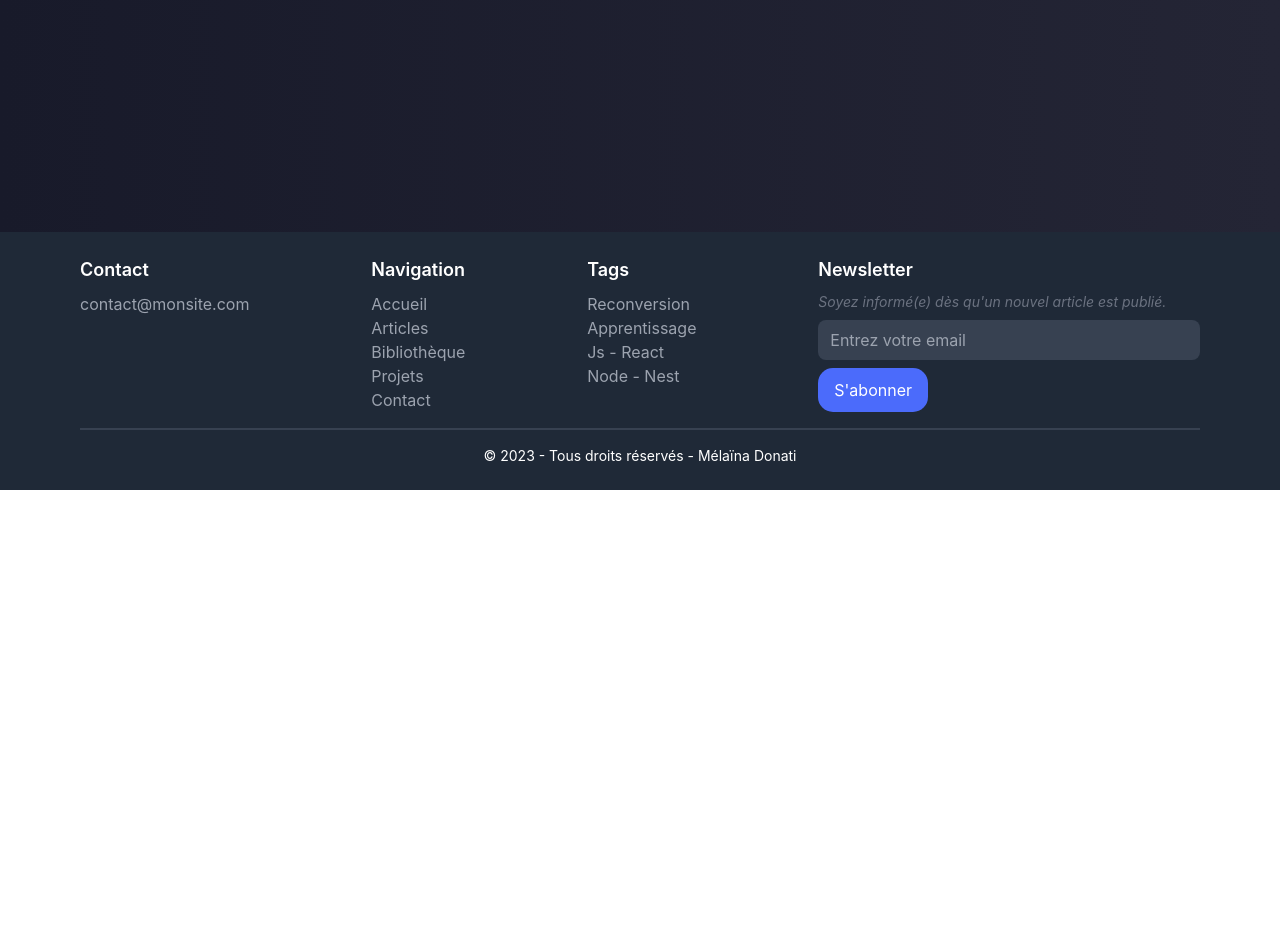
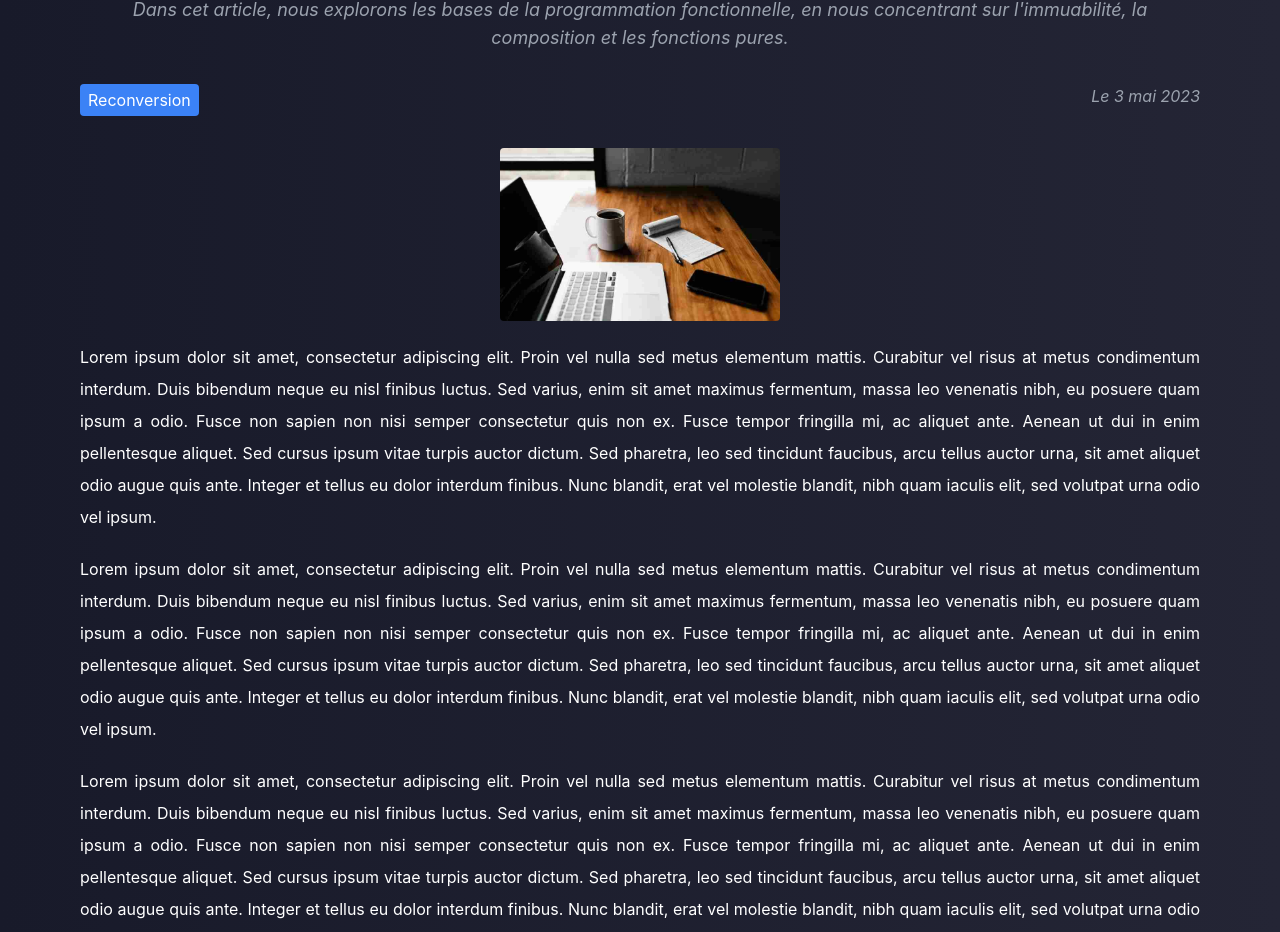
Before and after one commit to melcd238/blog-passion-dev, a React (Create React App) app: page /articles/1 in a window 1280 px wide. Shown: the part 310-1242 px from the top of the page. Before the commit the page ends 800 px from the top, so only its background shows below. Built offline with nearby package versions, Linux system fonts and the light colour scheme.

Commit message:
create article page

```diff
--- a/src/App.tsx
+++ b/src/App.tsx
@@ -6,6 +6,7 @@ import Articles from "./nouveau-chapitre-blog/adapters/primary/pages/articles";
 import Bibliotheque from "./nouveau-chapitre-blog/adapters/primary/pages/bibliotheque";
 import Projets from "./nouveau-chapitre-blog/adapters/primary/pages/projets";
 import Contact from "./nouveau-chapitre-blog/adapters/primary/pages/contact";
+import Article from "./nouveau-chapitre-blog/adapters/primary/pages/article";
 
 function App() {
     return (
@@ -16,6 +17,7 @@ function App() {
           <Routes>
             <Route path="/" element={<Accueil />} />
             <Route path="/articles" element={<Articles />} />
+            <Route path="/articles/:id" element={<Article />} />
             <Route path="/bibliotheque" element={<Bibliotheque />} />
             <Route path="/projets" element={<Projets />} />
             <Route path="/contact" element={<Contact />} />
--- a/src/nouveau-chapitre-blog/adapters/primary/components/biographie.tsx
+++ b/src/nouveau-chapitre-blog/adapters/primary/components/biographie.tsx
@@ -29,10 +29,10 @@ const Biographie = () => {
                 </p>
                 <div className="flex justify-center mt-5">
                     <a href="https://www.linkedin.com/in/melainadonati/" rel="noopener noreferrer" target="_blank"  className="mx-2">
-                        <img src={Linkdin} alt="logo lk" className="w-16 h-5"/>
+                        <img src={Linkdin} alt="logo lk" className="w-18 h-5"/>
                     </a>
                     <a href="https://github.com/melcd238" rel="noopener noreferrer" target="_blank"  className="mx-2">
-                        <img src={GitHub_Logo} alt="logo github" className="w-16 h-6"/>
+                        <img src={GitHub_Logo} alt="logo github" className="w-18 h-6"/>
                     </a>
                 </div>
             </div>
--- /dev/null
+++ b/src/nouveau-chapitre-blog/adapters/primary/pages/article.tsx
@@ -0,0 +1,57 @@
+import ImgOrdi from '../assets/imgOrdi.jpg';
+
+const Article = () => {
+    return (
+        <div className="mx-10 my-10">
+          <div className="flex-1 text-center">
+            <h1 className="text-3xl font-bold mb-6">La programmation fonctionnelle en JavaScript</h1>
+            <h2 className="text-lg text-gray-400  italic">Dans cet article, nous explorons les bases de la programmation fonctionnelle,
+             en nous concentrant sur l'immuabilité, la composition et les fonctions pures.</h2>
+          </div>
+
+          <div className="flex justify-between my-8">
+            <div className="bg-blue-500 text-white rounded px-2 py-1">Reconversion</div>
+            <p className="text-gray-400 italic">Le 3 mai 2023</p>
+          </div>
+
+          <div className="w-1/4 mt-4 mx-auto">
+            <img src={ImgOrdi} alt="ordinateur" className="rounded" />
+          </div>
+
+          <div className="text-justify">
+            <p className="leading-8 my-5">
+              Lorem ipsum dolor sit amet, consectetur adipiscing elit. Proin vel nulla sed metus elementum mattis. Curabitur
+              vel risus at metus condimentum interdum. Duis bibendum neque eu nisl finibus luctus. Sed varius, enim sit amet
+              maximus fermentum, massa leo venenatis nibh, eu posuere quam ipsum a odio. Fusce non sapien non nisi semper
+              consectetur quis non ex. Fusce tempor fringilla mi, ac aliquet ante. Aenean ut dui in enim pellentesque
+              aliquet. Sed cursus ipsum vitae turpis auctor dictum. Sed pharetra, leo sed tincidunt faucibus, arcu tellus
+              auctor urna, sit amet aliquet odio augue quis ante. Integer et tellus eu dolor interdum finibus. Nunc blandit,
+              erat vel molestie blandit, nibh quam iaculis elit, sed volutpat urna odio vel ipsum.
+            </p>
+            <p className="leading-8 my-5">
+              Lorem ipsum dolor sit amet, consectetur adipiscing elit. Proin vel nulla sed metus elementum mattis. Curabitur
+              vel risus at metus condimentum interdum. Duis bibendum neque eu nisl finibus luctus. Sed varius, enim sit amet
+              maximus fermentum, massa leo venenatis nibh, eu posuere quam ipsum a odio. Fusce non sapien non nisi semper
+              consectetur quis non ex. Fusce tempor fringilla mi, ac aliquet ante. Aenean ut dui in enim pellentesque
+              aliquet. Sed cursus ipsum vitae turpis auctor dictum. Sed pharetra, leo sed tincidunt faucibus, arcu tellus
+              auctor urna, sit amet aliquet odio augue quis ante. Integer et tellus eu dolor interdum finibus. Nunc blandit,
+              erat vel molestie blandit, nibh quam iaculis elit, sed volutpat urna odio vel ipsum.
+            </p>
+            <p className="leading-8 my-5">
+              Lorem ipsum dolor sit amet, consectetur adipiscing elit. Proin vel nulla sed metus elementum mattis. Curabitur
+              vel risus at metus condimentum interdum. Duis bibendum neque eu nisl finibus luctus. Sed varius, enim sit amet
+              maximus fermentum, massa leo venenatis nibh, eu posuere quam ipsum a odio. Fusce non sapien non nisi semper
+              consectetur quis non ex. Fusce tempor fringilla mi, ac aliquet ante. Aenean ut dui in enim pellentesque
+              aliquet. Sed cursus ipsum vitae turpis auctor dictum. Sed pharetra, leo sed tincidunt faucibus, arcu tellus
+              auctor urna, sit amet aliquet odio augue quis ante. Integer et tellus eu dolor interdum finibus. Nunc blandit,
+              erat vel molestie blandit, nibh quam iaculis elit, sed volutpat urna odio vel ipsum.
+            </p>
+
+          </div>
+
+          <div className="text-center italic mt-8">Mélaïna Donati</div>
+        </div>
+      );
+};
+
+export default Article;
--- a/src/nouveau-chapitre-blog/adapters/primary/pages/articles.tsx
+++ b/src/nouveau-chapitre-blog/adapters/primary/pages/articles.tsx
@@ -38,15 +38,14 @@ const Articles = () => {
     <div className="px-10">
       <h1 className="text-2xl font-bold text-center mb-20">Mes publications</h1>
       <p className='mb-6 italic text-gray-500'>Cliquez sur un tag pour afficher les articles associés et trouver facilement les sujets qui vous passionnent:</p>
-      <div className="flex flex-wrap mb-8 space-x-2">
-        {tags.map((tag, index) => (
-          <Link
-            key={index}
-            to={`/tags/${tag}`}
-            className="bg-blue-500 text-white rounded px-2 py-1 hover:bg-blue-400 hover:text-white transition-colors"
+      <div className="flex flex-wrap mb-8">
+        {tags.map((tag) => (
+          <button
+            key={tag}
+            className="bg-blue-500 text-white rounded px-1 py-1 m-1 hover:bg-blue-400 hover:text-white transition-colors"
           >
             {tag}
-          </Link>
+          </button>
         ))}
       </div>
       <section className="grid grid-cols-1 md:grid-cols-2 lg:grid-cols-3 gap-6">
```
